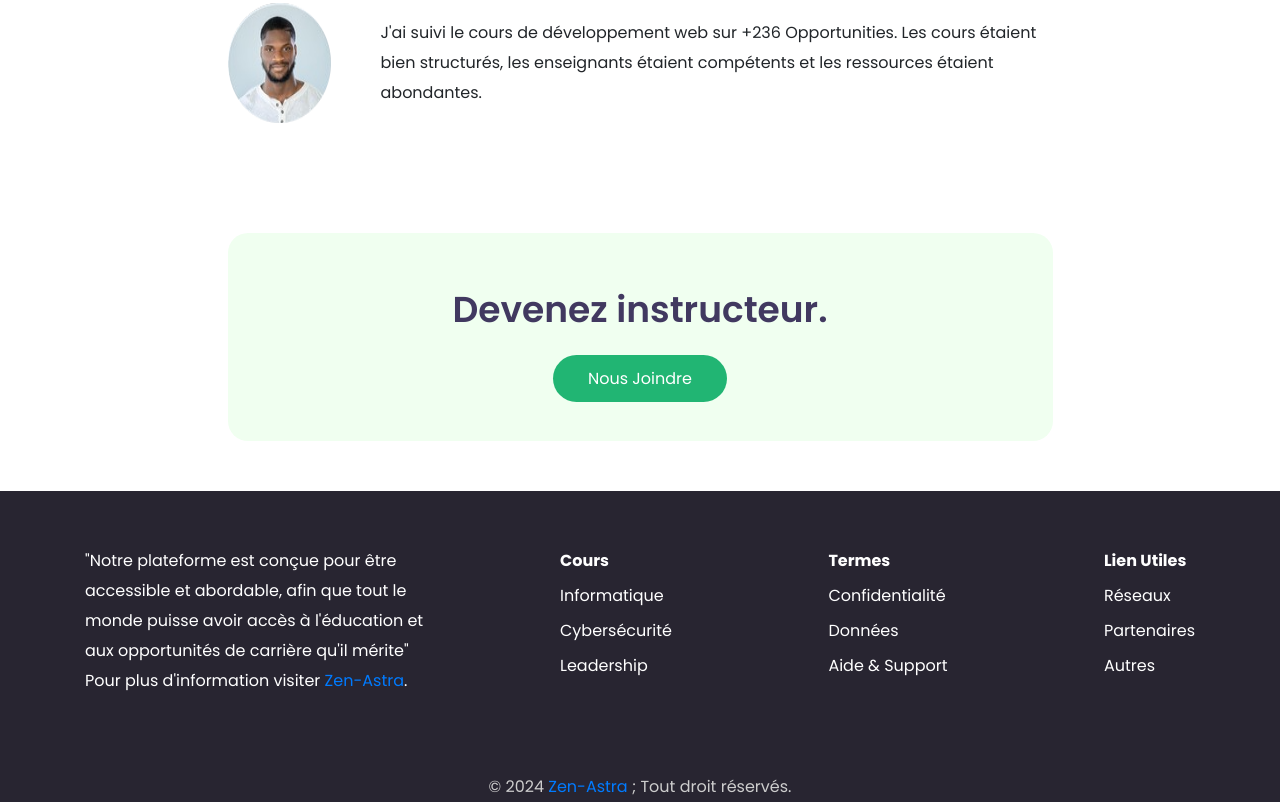
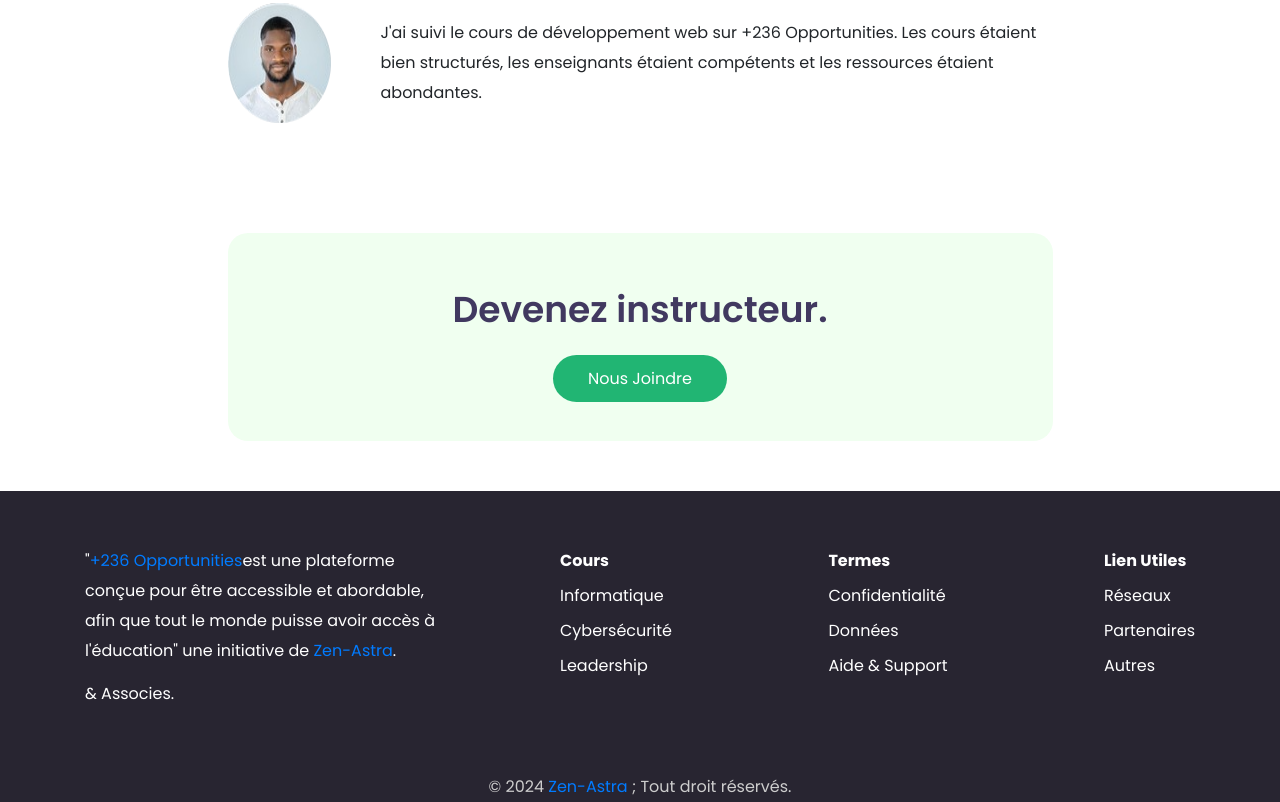
Before and after one commit to zenbenali/-236-Opportunities, a plain HTML site: page index.html in a window 1280 px wide. Shown: the part 4126-4928 px from the top of the page. Drawn offline with nearby package versions, Linux system fonts and the light colour scheme.

Commit message:
Update index.html

```diff
--- a/index.html
+++ b/index.html
@@ -533,9 +533,10 @@
             <div class="row">
                 <div class="col-md-4">
                     <div class="footer-p">
-                        <p>"Notre plateforme est conçue pour être accessible et abordable,
-                            afin que tout le monde puisse avoir accès à l'éducation et aux opportunités de carrière qu'il mérite"
-                            Pour plus d'information visiter <a href="https://zen-astra.org" target="_blank">Zen-Astra</a>.</p>
+                        <p>"<a href="https://236opportunities.com" target="_blank">+236 Opportunities</a>est une plateforme conçue pour être accessible et abordable,
+                            afin que tout le monde puisse avoir accès à l'éducation" une initiative de  <a href="https://zen-astra.org" target="_blank">Zen-Astra</a>.</p>
+                        & Associes.
+
                     </div>
                 </div>
                 <div class="col-md-7 ml-auto">
```
